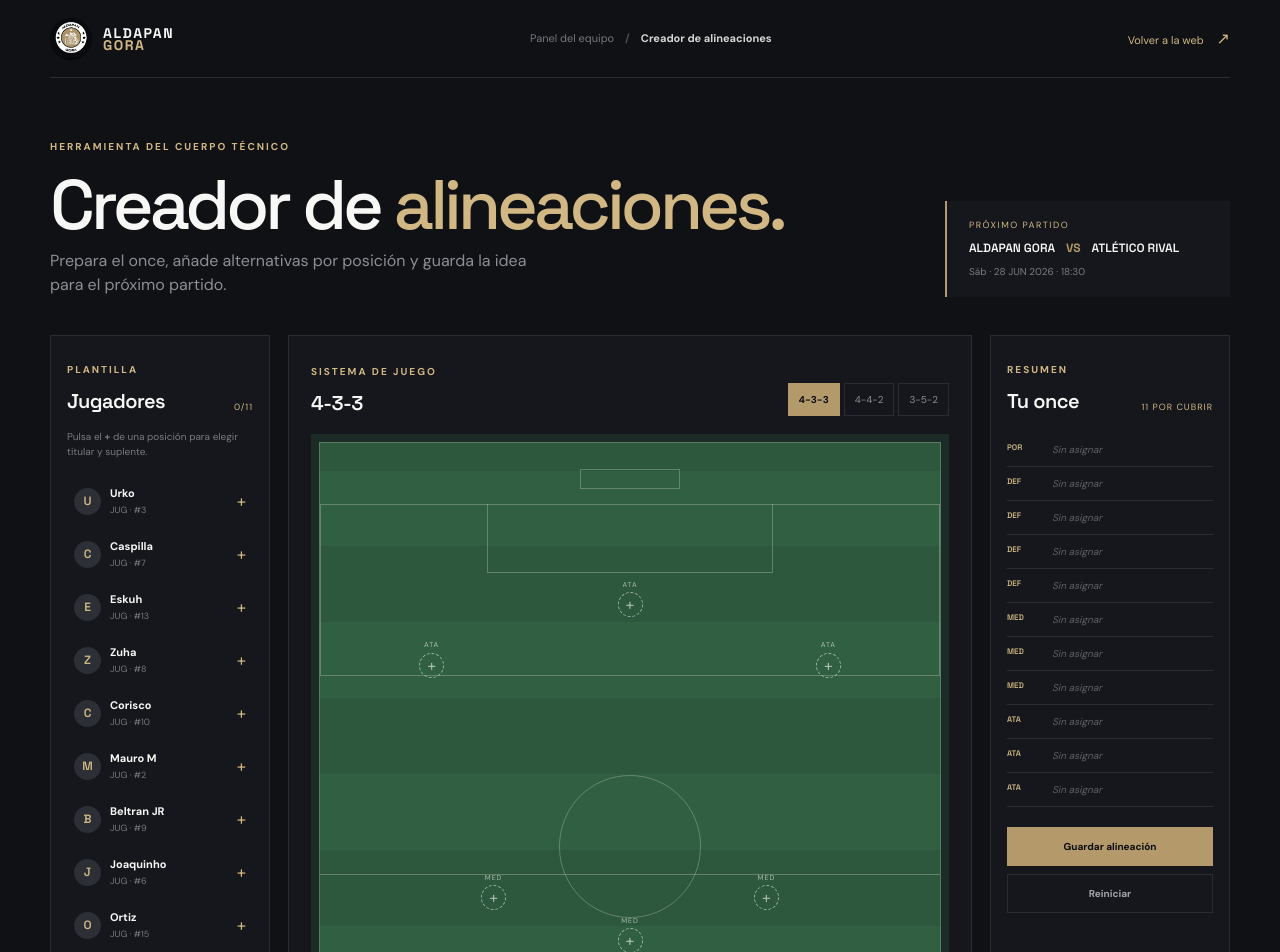
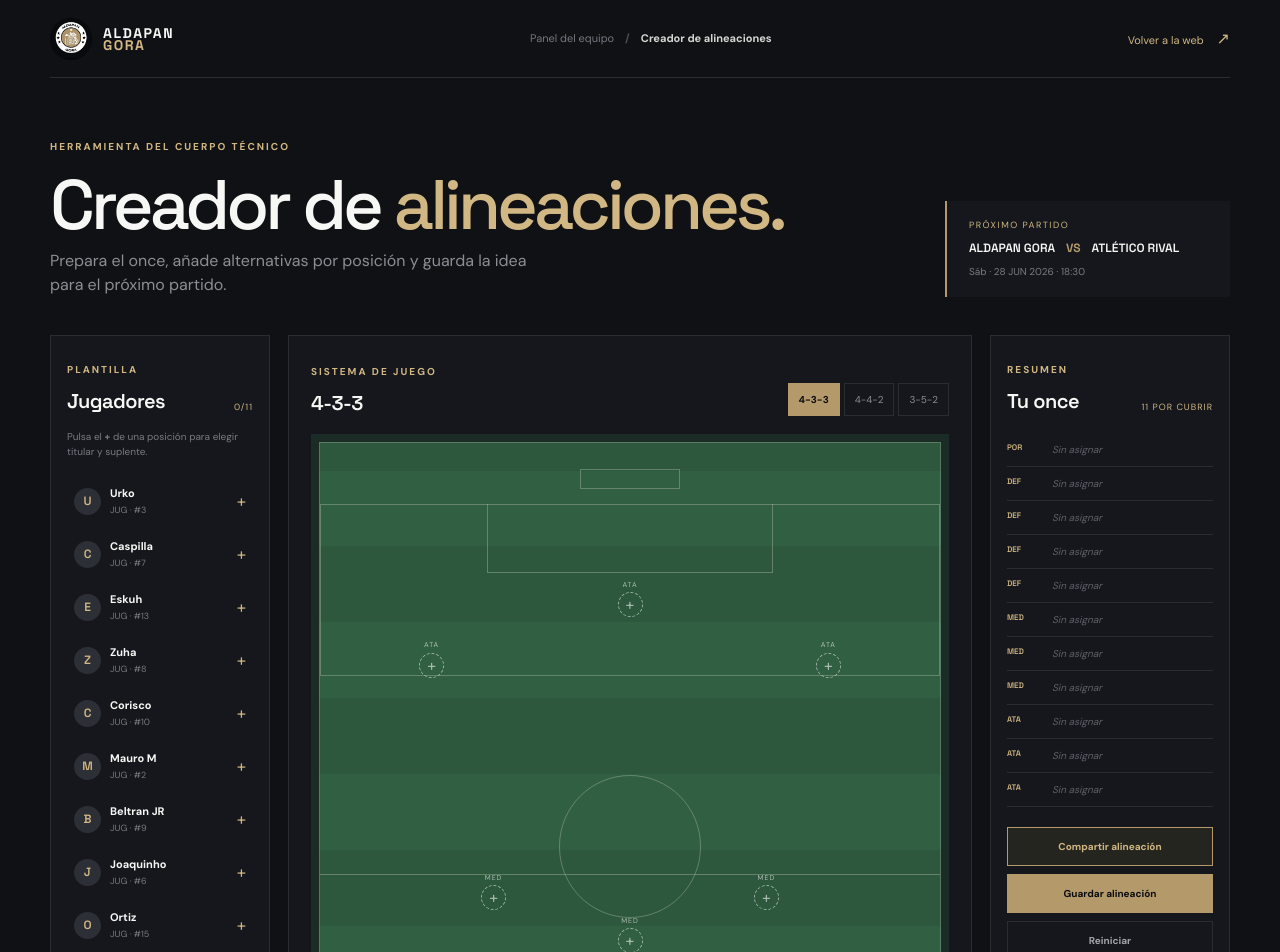
Before and after one commit to Helmutarial/webequipo, a Next.js app: page /alineaciones in a window 1280 px wide. Shown: the top 952 px of the page. Built offline with nearby package versions, Linux system fonts and the light colour scheme.

Commit message:
feat: compartir alineacion como imagen

```diff
--- a/src/app/alineaciones/alignment-builder.tsx
+++ b/src/app/alineaciones/alignment-builder.tsx
@@ -60,6 +60,8 @@ export default function AlignmentBuilder() {
   const [slotPicker, setSlotPicker] = useState<string | null>(null);
   const [pickerRole, setPickerRole] = useState<"starter" | "substitute">("starter");
   const [saved, setSaved] = useState(false);
+  const [sharing, setSharing] = useState(false);
+  const [shareMessage, setShareMessage] = useState("");
   const positions = formations[formation];
   const assigned = useMemo(() => Object.values(lineup).flat(), [lineup]);
   const availablePlayers = players.filter((player) => !assigned.includes(player.id));
@@ -85,6 +87,57 @@ export default function AlignmentBuilder() {
   const getPlayer = (id: string) => players.find((player) => player.id === id);
   const pickerPlayers = players.filter((player) => !assigned.includes(player.id));
 
+  const shareLineup = async () => {
+    setSharing(true);
+    setShareMessage("");
+    try {
+      const crestResponse = await fetch("/club-crest.png");
+      const crestBlob = await crestResponse.blob();
+      const crestData = await new Promise<string>((resolve, reject) => {
+        const reader = new FileReader();
+        reader.onloadend = () => resolve(String(reader.result));
+        reader.onerror = reject;
+        reader.readAsDataURL(crestBlob);
+      });
+      const escapeXml = (value: string) => value.replace(/[&<>\"']/g, (character) => ({ "&": "&amp;", "<": "&lt;", ">": "&gt;", '\"': "&quot;", "'": "&apos;" }[character] ?? character));
+      const field = positions.map((position) => (lineup[position.id] ?? []).map((playerId, index) => {
+        const player = getPlayer(playerId);
+        if (!player) return "";
+        const x = 80 + position.x * 7.4;
+        const y = 205 + position.y * 8.1 + index * 74;
+        const color = index ? "#595b61" : "#b49a6a";
+        const textColor = index ? "#fff" : "#0b0c0f";
+        return `<g transform="translate(${x} ${y})"><circle r="28" fill="${color}" stroke="#f7f7f5" stroke-width="3"/><text y="7" text-anchor="middle" font-family="Arial" font-size="20" font-weight="700" fill="${textColor}">${player.number}</text><rect x="-62" y="34" width="124" height="25" rx="4" fill="#0b0c0fee"/><text y="52" text-anchor="middle" font-family="Arial" font-size="14" font-weight="700" fill="#f7f7f5">${escapeXml(player.name)}</text></g>`;
+      }).join("")).join("");
+      const svg = `<svg xmlns="http://www.w3.org/2000/svg" width="900" height="1200" viewBox="0 0 900 1200"><rect width="900" height="1200" fill="#101115"/><image href="${crestData}" x="42" y="34" width="74" height="74"/><text x="140" y="66" font-family="Arial" font-size="25" font-weight="700" letter-spacing="4" fill="#f7f7f5">ALDAPAN GORA</text><text x="140" y="94" font-family="Arial" font-size="14" letter-spacing="2" fill="#d1b783">ALINEACIÓN · ${formation}</text><rect x="40" y="140" width="820" height="1015" rx="8" fill="#315f42" stroke="#d0d6c0" stroke-opacity=".5" stroke-width="3"/><path d="M40 647.5H860 M40 211H860 M40 1084H860" stroke="#d0d6c0" stroke-opacity=".5" stroke-width="2" fill="none"/><rect x="261" y="211" width="378" height="162" fill="none" stroke="#d0d6c0" stroke-opacity=".5" stroke-width="2"/><rect x="261" y="922" width="378" height="162" fill="none" stroke="#d0d6c0" stroke-opacity=".5" stroke-width="2"/><circle cx="450" cy="647.5" r="94" fill="none" stroke="#d0d6c0" stroke-opacity=".5" stroke-width="2"/>${field}</svg>`;
+      const svgBlob = new Blob([svg], { type: "image/svg+xml;charset=utf-8" });
+      const imageUrl = URL.createObjectURL(svgBlob);
+      const image = new window.Image();
+      image.src = imageUrl;
+      await new Promise<void>((resolve, reject) => { image.onload = () => resolve(); image.onerror = () => reject(new Error("No se pudo crear la imagen")); });
+      const canvas = document.createElement("canvas");
+      canvas.width = 900; canvas.height = 1200;
+      canvas.getContext("2d")?.drawImage(image, 0, 0);
+      URL.revokeObjectURL(imageUrl);
+      const pngBlob = await new Promise<Blob>((resolve, reject) => canvas.toBlob((blob) => blob ? resolve(blob) : reject(new Error("No se pudo exportar la imagen")), "image/png"));
+      const file = new File([pngBlob], `alineacion-${formation}.png`, { type: "image/png" });
+      if (navigator.share && navigator.canShare?.({ files: [file] })) {
+        await navigator.share({ title: `Alineación Aldapan Gora · ${formation}`, text: "Nuestra alineación del Aldapan Gora", files: [file] });
+        setShareMessage("Imagen lista para compartir");
+      } else {
+        const downloadUrl = URL.createObjectURL(pngBlob);
+        const link = document.createElement("a"); link.href = downloadUrl; link.download = file.name; link.click();
+        URL.revokeObjectURL(downloadUrl);
+        window.open("https://wa.me/?text=" + encodeURIComponent(`Alineación Aldapan Gora · ${formation}`), "_blank", "noopener,noreferrer");
+        setShareMessage("Imagen descargada. Adjunta el PNG en WhatsApp.");
+      }
+    } catch (error) {
+      if ((error as Error).name !== "AbortError") setShareMessage("No se pudo preparar la imagen. Inténtalo de nuevo.");
+    } finally {
+      setSharing(false);
+    }
+  };
+
   return <main className="builder-page">
     <nav className="builder-nav shell"><a className="brand" href="/"><Image src="/club-crest.png" alt="Escudo Aldapan Gora" width={42} height={42} className="crest small" /><span>ALDAPAN<br /><i>GORA</i></span></a><div className="builder-breadcrumb"><span>Panel del equipo</span><b>/</b><strong>Creador de alineaciones</strong></div><a className="builder-back" href="/">Volver a la web <span>↗</span></a></nav>
 
@@ -94,7 +147,7 @@ export default function AlignmentBuilder() {
 
       <div className="pitch-panel"><div className="pitch-toolbar"><div><span className="section-label">SISTEMA DE JUEGO</span><h2>{formation}</h2></div><div className="formation-options">{(Object.keys(formations) as FormationKey[]).map((item) => <button key={item} className={formation === item ? "active" : ""} onClick={() => chooseFormation(item)}>{item}</button>)}</div></div><div className="pitch-wrap"><div className="pitch"><div className="halfway" /><div className="center-circle" /><div className="penalty top" /><div className="penalty bottom" /><div className="goal top" /><div className="goal bottom" />{positions.map((position) => { const names = lineup[position.id] ?? []; return <button key={position.id} className={`position-slot ${names.length ? "filled" : ""}`} style={{ left: `${position.x}%`, top: `${position.y}%` }} onClick={() => openPicker(position.id)}><span className="position-label">{position.label}</span>{names.length ? names.map((playerId, index) => { const player = getPlayer(playerId); return <span className={`slot-player player-${index}`} key={playerId} onClick={(event) => { event.stopPropagation(); removePlayer(position.id, playerId); }}><b>{player?.number}</b>{player?.name}<i>×</i></span>; }) : <span className="empty-slot">+</span>}</button>; })}</div></div><div className="pitch-hint">Pulsa el <b>+</b> de cualquier posición para elegir el titular y su suplente</div></div>
 
-      <aside className="summary-panel"><div className="panel-title"><div><span className="section-label">RESUMEN</span><h2>Tu once</h2></div><span className="ready-count">{assigned.length === 11 ? "COMPLETO" : `${11 - assigned.length} POR CUBRIR`}</span></div><div className="summary-list">{positions.map((position) => { const names = lineup[position.id] ?? []; return <div className="summary-slot" key={position.id}><span className="summary-position">{position.label}</span><div>{names.length ? names.map((id, index) => <span key={id} className={index ? "bench-name" : "starter-name"}>{getPlayer(id)?.name}{index ? " · suplente" : ""}</span>) : <span className="missing">Sin asignar</span>}</div></div>; })}</div><div className="summary-actions"><button className="save-button" onClick={() => setSaved(true)}>{saved ? "✓ Alineación guardada" : "Guardar alineación"}</button><button className="reset-button" onClick={() => { setLineup({}); setSaved(false); }}>Reiniciar</button></div></aside></section>
+      <aside className="summary-panel"><div className="panel-title"><div><span className="section-label">RESUMEN</span><h2>Tu once</h2></div><span className="ready-count">{assigned.length === 11 ? "COMPLETO" : `${11 - assigned.length} POR CUBRIR`}</span></div><div className="summary-list">{positions.map((position) => { const names = lineup[position.id] ?? []; return <div className="summary-slot" key={position.id}><span className="summary-position">{position.label}</span><div>{names.length ? names.map((id, index) => <span key={id} className={index ? "bench-name" : "starter-name"}>{getPlayer(id)?.name}{index ? " · suplente" : ""}</span>) : <span className="missing">Sin asignar</span>}</div></div>; })}</div><div className="summary-actions"><button className="share-button" onClick={shareLineup} disabled={sharing}>{sharing ? "Preparando imagen…" : "Compartir alineación"}</button>{shareMessage && <p className="share-message" aria-live="polite">{shareMessage}</p>}<button className="save-button" onClick={() => setSaved(true)}>{saved ? "✓ Alineación guardada" : "Guardar alineación"}</button><button className="reset-button" onClick={() => { setLineup({}); setSaved(false); }}>Reiniciar</button></div></aside></section>
     {slotPicker && <div className="picker-backdrop" role="presentation" onClick={() => setSlotPicker(null)}><section className="player-picker" role="dialog" aria-modal="true" aria-label="Elegir jugador" onClick={(event) => event.stopPropagation()}><div className="picker-header"><div><span className="section-label">AÑADIR A LA POSICIÓN</span><h2>{positions.find((position) => position.id === slotPicker)?.label}</h2></div><button className="picker-close" onClick={() => setSlotPicker(null)}>×</button></div><div className="picker-tabs"><button className={pickerRole === "starter" ? "active" : ""} onClick={() => setPickerRole("starter")}>Titular</button><button className={pickerRole === "substitute" ? "active" : ""} onClick={() => setPickerRole("substitute")}>Suplente</button></div><p className="picker-help">Elige quién ocupará esta posición. Puedes cambiarlo o quitarlo desde el campo.</p><div className="picker-grid">{pickerPlayers.map((player) => <button className="picker-player" key={player.id} onClick={() => choosePlayer(player.id)}><span className="player-avatar">{player.initials}</span><span className="player-data"><strong>{player.name}</strong><small>{player.position} · #{player.number}</small></span><span>+</span></button>)}{pickerPlayers.length === 0 && <p className="picker-empty">Todos los jugadores están colocados.</p>}</div></section></div>}
   </main>;
 }
--- a/src/app/layout.tsx
+++ b/src/app/layout.tsx
@@ -4,6 +4,10 @@ import "./globals.css";
 export const metadata: Metadata = {
   title: "Aldapan Gora | Equipo de fútbol",
   description: "La casa digital del Aldapan Gora.",
+  icons: {
+    icon: "/club-crest.png",
+    apple: "/club-crest.png",
+  },
 };
 
 export default function RootLayout({ children }: Readonly<{ children: React.ReactNode }>) {
```
Also changed, not shown: src/app/globals.css.
